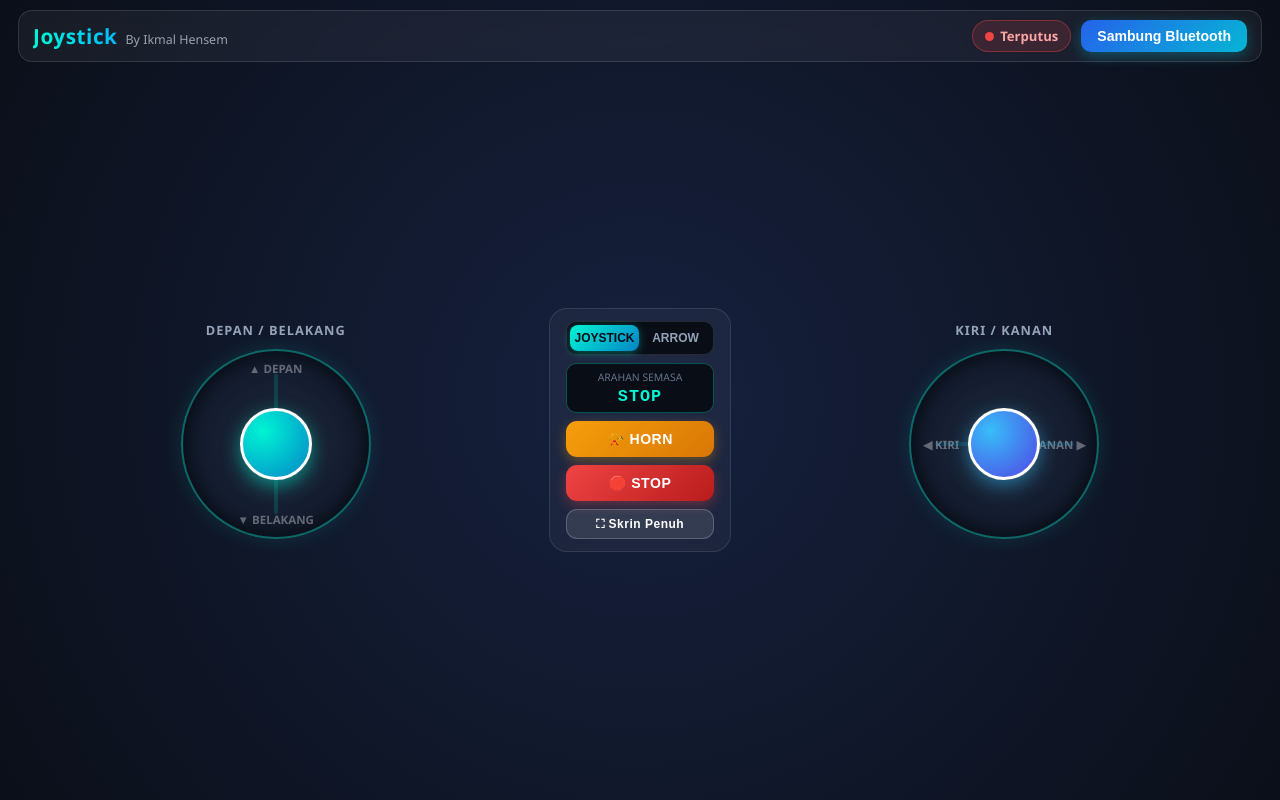
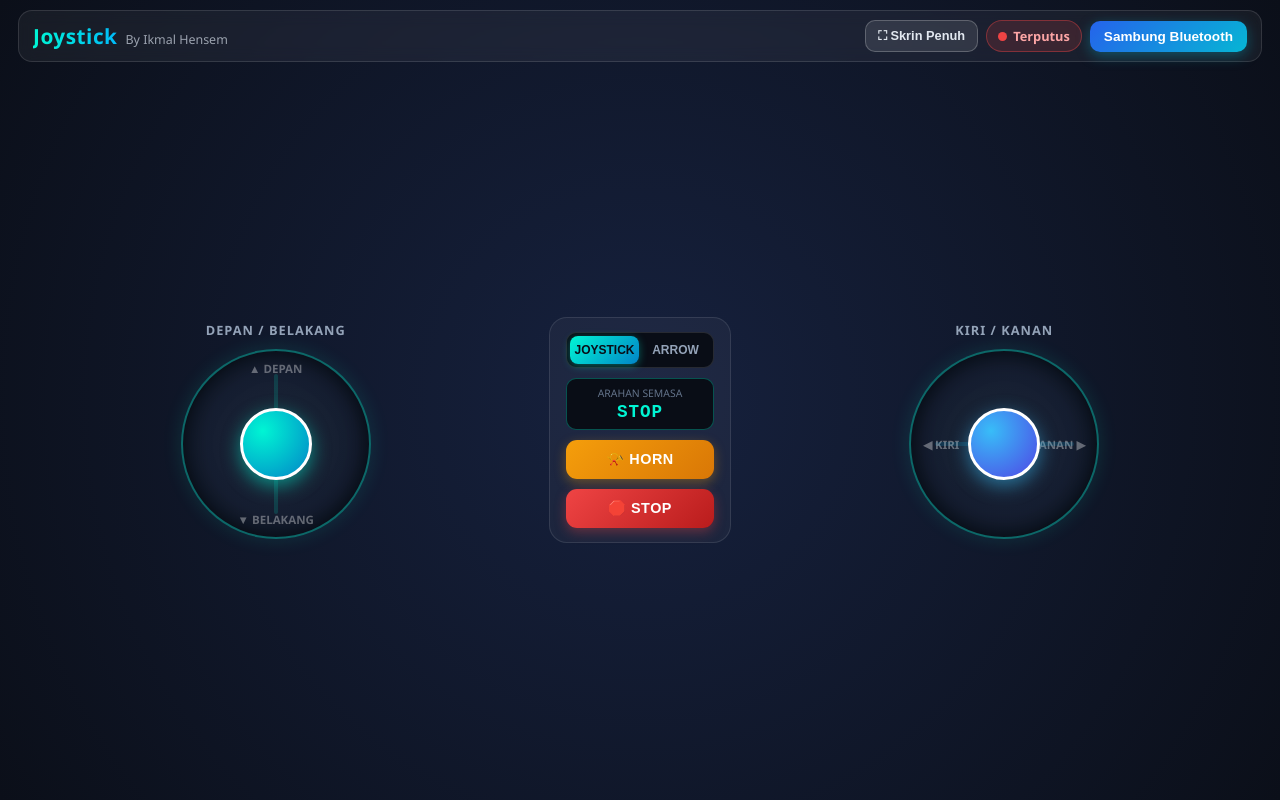
Before and after one commit to iikmal883/joystick, a plain HTML site: page index.html in a window 1280 px wide. Drawn offline with Linux system fonts and the light colour scheme.

Commit message:
Update index.html

```diff
--- a/index.html
+++ b/index.html
@@ -88,6 +88,7 @@
       border: 1px solid rgba(255, 255, 255, 0.12);
       border-radius: 14px;
       backdrop-filter: blur(8px);
+      gap: 10px;
     }
 
     .brand {
@@ -112,23 +113,42 @@
       color: #9ca3af;
     }
 
-    .bt-controls {
+    .top-controls {
       display: flex;
       align-items: center;
-      gap: 10px;
+      gap: 8px;
+    }
+
+    .btn-fs-top {
+      background: rgba(255, 255, 255, 0.1);
+      color: #e2e8f0;
+      border: 1px solid rgba(255, 255, 255, 0.22);
+      padding: 7px 12px;
+      border-radius: 10px;
+      font-size: 0.8rem;
+      font-weight: 700;
+      cursor: pointer;
+      transition: transform 0.1s, background 0.15s;
+      white-space: nowrap;
+    }
+
+    .btn-fs-top:active {
+      transform: scale(0.95);
+      background: rgba(255, 255, 255, 0.2);
     }
 
     .status-badge {
       display: flex;
       align-items: center;
       gap: 6px;
-      font-size: 0.82rem;
+      font-size: 0.8rem;
       font-weight: 600;
-      padding: 6px 12px;
+      padding: 6px 11px;
       border-radius: 999px;
       background: rgba(239, 68, 68, 0.15);
       color: #fca5a5;
       border: 1px solid rgba(239, 68, 68, 0.4);
+      white-space: nowrap;
     }
 
     .status-badge.connected {
@@ -153,13 +173,14 @@
       background: linear-gradient(135deg, #2563eb, #06b6d4);
       color: #fff;
       border: none;
-      padding: 8px 16px;
+      padding: 8px 14px;
       border-radius: 10px;
-      font-size: 0.88rem;
+      font-size: 0.85rem;
       font-weight: 700;
       cursor: pointer;
       box-shadow: 0 4px 14px rgba(6, 182, 212, 0.35);
       transition: transform 0.1s;
+      white-space: nowrap;
     }
 
     .btn-bt:active {
@@ -266,7 +287,7 @@
       transition: none;
     }
 
-    /* Kawalan Arrow (Tap) */
+    /* Kawasan Arrow (Tap) */
     .arrow-pad-vertical {
       display: flex;
       flex-direction: column;
@@ -342,10 +363,10 @@
       flex-direction: column;
       align-items: center;
       justify-content: center;
-      gap: 8px;
+      gap: 10px;
       background: rgba(255, 255, 255, 0.04);
       border: 1px solid rgba(255, 255, 255, 0.1);
-      padding: 12px 16px;
+      padding: 14px 16px;
       border-radius: 18px;
       min-width: 162px;
     }
@@ -368,7 +389,7 @@
       color: #94a3b8;
       font-size: 0.75rem;
       font-weight: 800;
-      padding: 6px 4px;
+      padding: 7px 4px;
       border-radius: 8px;
       cursor: pointer;
       transition: all 0.12s;
@@ -386,7 +407,7 @@
       background: #090d16;
       border: 1px solid rgba(0, 245, 212, 0.3);
       border-radius: 10px;
-      padding: 6px 10px;
+      padding: 7px 10px;
     }
 
     .cmd-display span {
@@ -397,7 +418,7 @@
     }
 
     .cmd-display strong {
-      font-size: 1.05rem;
+      font-size: 1.1rem;
       color: #00f5d4;
       font-family: monospace;
       letter-spacing: 1px;
@@ -405,10 +426,10 @@
 
     .action-btn {
       width: 100%;
-      padding: 10px 12px;
+      padding: 11px 12px;
       border: none;
       border-radius: 11px;
-      font-size: 0.88rem;
+      font-size: 0.9rem;
       font-weight: 800;
       cursor: pointer;
       color: #fff;
@@ -429,13 +450,6 @@
       background: linear-gradient(135deg, #ef4444, #b91c1c);
       box-shadow: 0 4px 12px rgba(239, 68, 68, 0.35);
     }
-
-    .btn-fs {
-      background: rgba(255, 255, 255, 0.1);
-      border: 1px solid rgba(255, 255, 255, 0.2);
-      font-size: 0.75rem;
-      padding: 7px 10px;
-    }
   </style>
 </head>
 <body>
@@ -447,14 +461,15 @@
   </div>
 
   <div class="container">
-    <!-- Bar Atas: Nama Joystick By Ikmal Hensem & Bluetooth di Kanan Atas -->
+    <!-- Bar Atas: Nama Joystick By Ikmal Hensem, Skrin Penuh & Bluetooth di Kanan Atas -->
     <header>
       <div class="brand">
         <div class="brand-title">Joystick</div>
         <div class="brand-by">By Ikmal Hensem</div>
       </div>
 
-      <div class="bt-controls">
+      <div class="top-controls">
+        <button id="fsBtn" class="btn-fs-top" onclick="toggleFullscreen()">⛶ Skrin Penuh</button>
         <div id="statusBadge" class="status-badge">
           <div class="status-dot"></div>
           <span id="statusText">Terputus</span>
@@ -482,7 +497,7 @@
         </div>
       </div>
 
-      <!-- TENGAH: Pilih 2 Mod, Status Arahan, Horn, Stop & Skrin Penuh -->
+      <!-- TENGAH: Pilih 2 Mod, Status Arahan, Horn & Stop -->
       <div class="center-panel">
         <div class="mode-switch">
           <button id="modeJoystickBtn" class="mode-btn active" onclick="setControlMode('joystick')">JOYSTICK</button>
@@ -496,7 +511,6 @@
 
         <button class="action-btn btn-horn" onclick="sendHorn()">📯 HORN</button>
         <button class="action-btn btn-stop" onclick="forceStop()">🛑 STOP</button>
-        <button id="fsBtn" class="action-btn btn-fs" onclick="toggleFullscreen()">⛶ Skrin Penuh</button>
       </div>
 
       <!-- KANAN: Kiri & Kanan (Joystick / Arrow) -->
@@ -550,7 +564,6 @@
       if (mode === currentMode) return;
       currentMode = mode;
 
-      // Reset sebarang pergerakan aktif sebelum tukar mod
       leftTouchId = null;
       rightTouchId = null;
       resetKnob(leftKnob);
@@ -857,7 +870,7 @@
     rightJoystickUI.addEventListener("touchcancel", endRightTouch);
 
     // Pengurusan Butang Arrow (Tap & Tahan)
-    const activeArrowTouches = new Map(); // touchIdentifier -> { btn, cmd }
+    const activeArrowTouches = new Map();
 
     function refreshArrowState() {
       const allButtons = document.querySelectorAll(".arrow-btn");
@@ -899,7 +912,6 @@
       btn.addEventListener("touchend", releaseArrowTouch, { passive: false });
       btn.addEventListener("touchcancel", releaseArrowTouch, { passive: false });
 
-      // Sokongan tetikus / klik pada desktop
       btn.addEventListener("mousedown", (e) => {
         if (e.button !== 0) return;
         activeArrowTouches.set("mouse", { btn, cmd });
```
